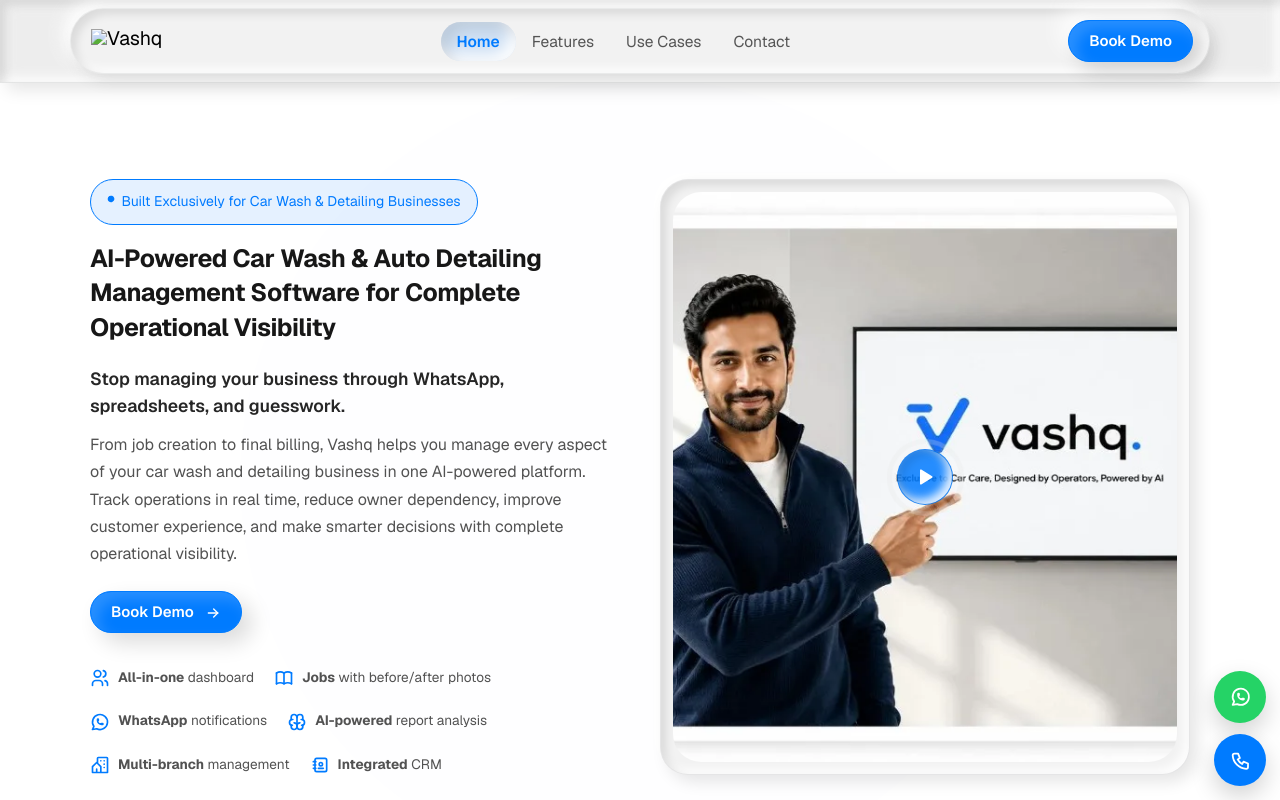
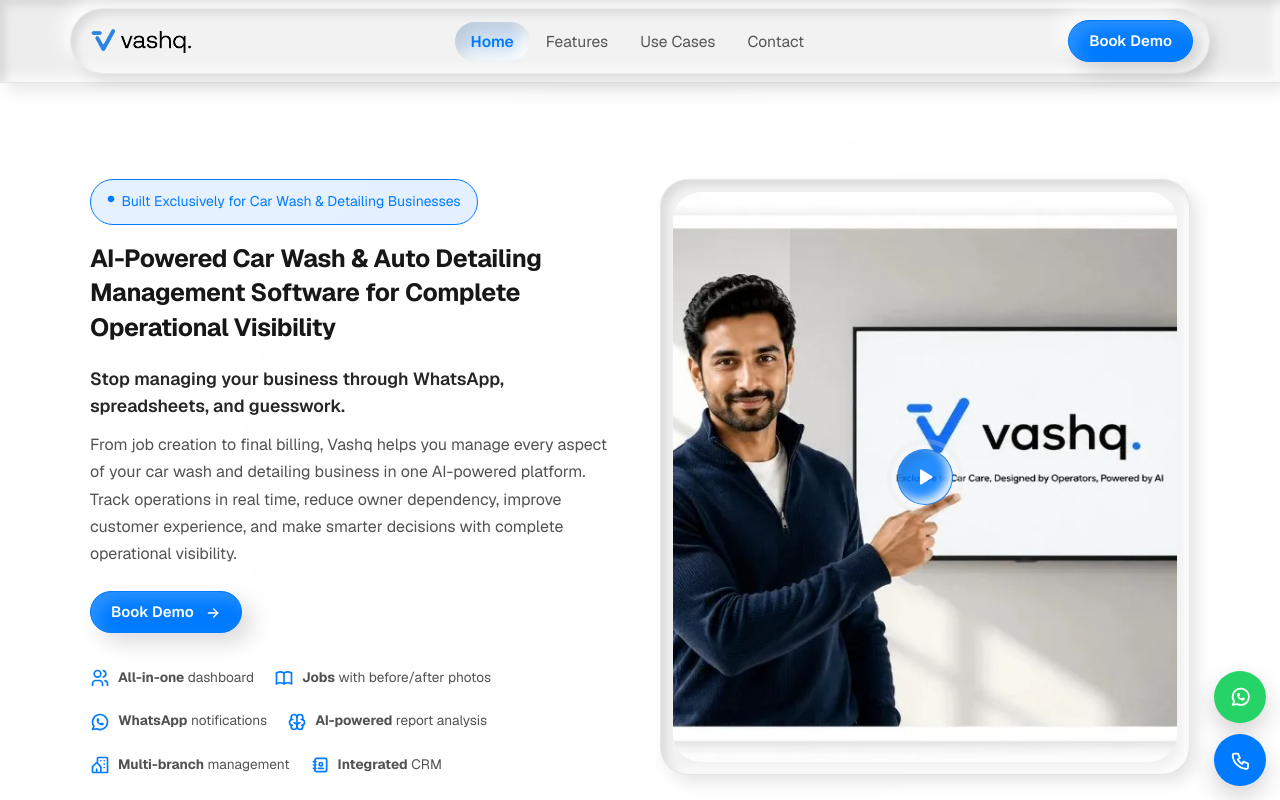
Before and after one commit to auxxweb/vashqofficialsite, a website built with Vite: page src/index.html in a window 1280 px wide. Shown: the top 800 px of the page. Built offline with nearby package versions, Linux system fonts and the light colour scheme; files whose address does not match are found by name.

Commit message:
Update index.html

```diff
--- a/src/index.html
+++ b/src/index.html
@@ -204,7 +204,7 @@
   <nav class="navbar navbar-expand-lg bg-white shadow-sm sticky-top">
     <div class="container">
       <a class="navbar-brand d-inline-fl        ex align-items-center lh-1" href="/">
-<img src="./assets/images/brand/logo-full.webp" alt="Vashq" height="32" loading="eager" style="object-fit: contain;" />
+<img src="./assets/images/brand/logo-full%20(1).webp" alt="Vashq" height="32" loading="eager" style="object-fit: contain;" />
       </a>
       <button class="navbar-toggler" type="button" data-bs-toggle="offcanvas" data-bs-target="#mobileNav"
         aria-controls="mobileNav" aria-label="Toggle navigation">
```
